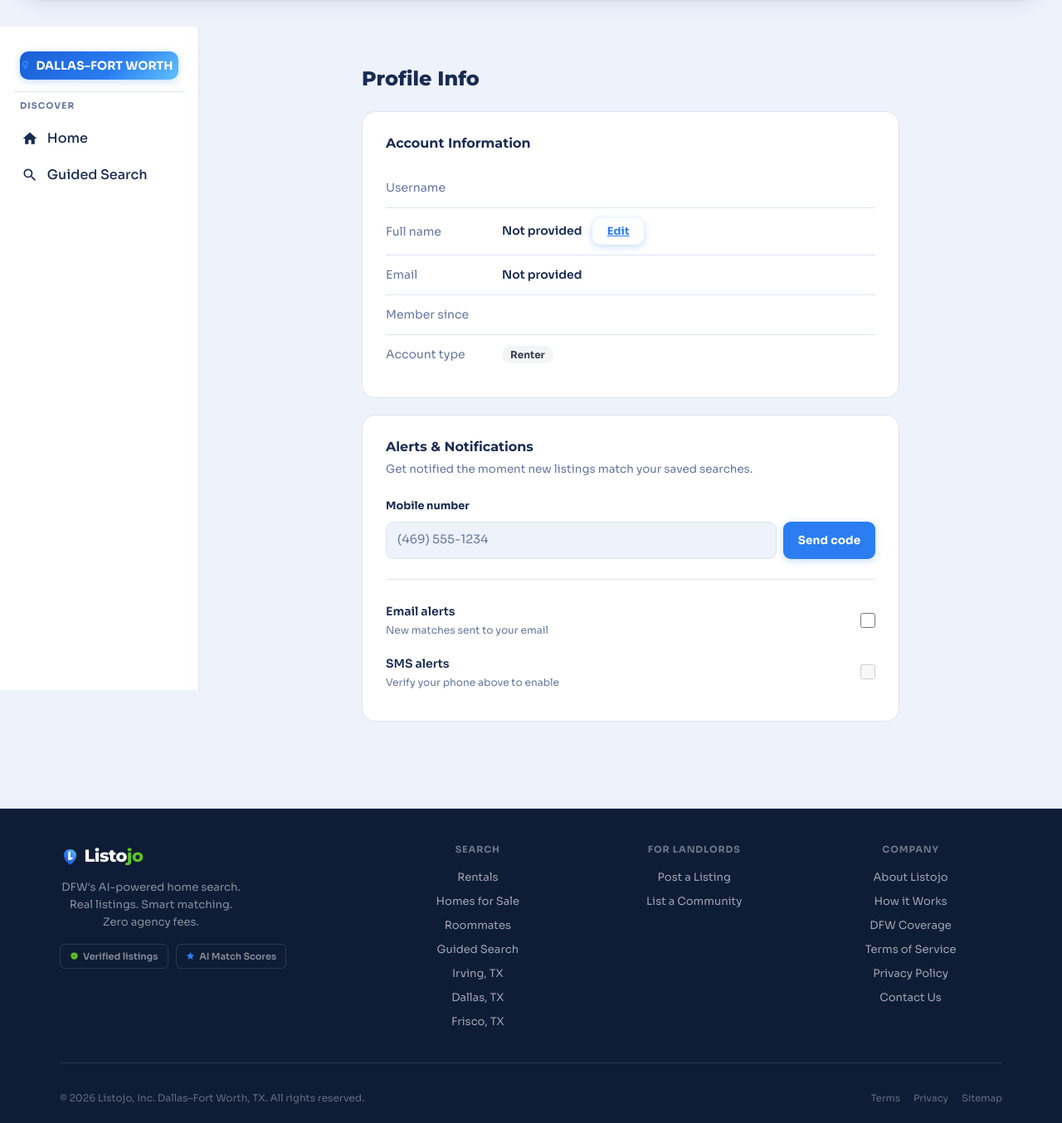
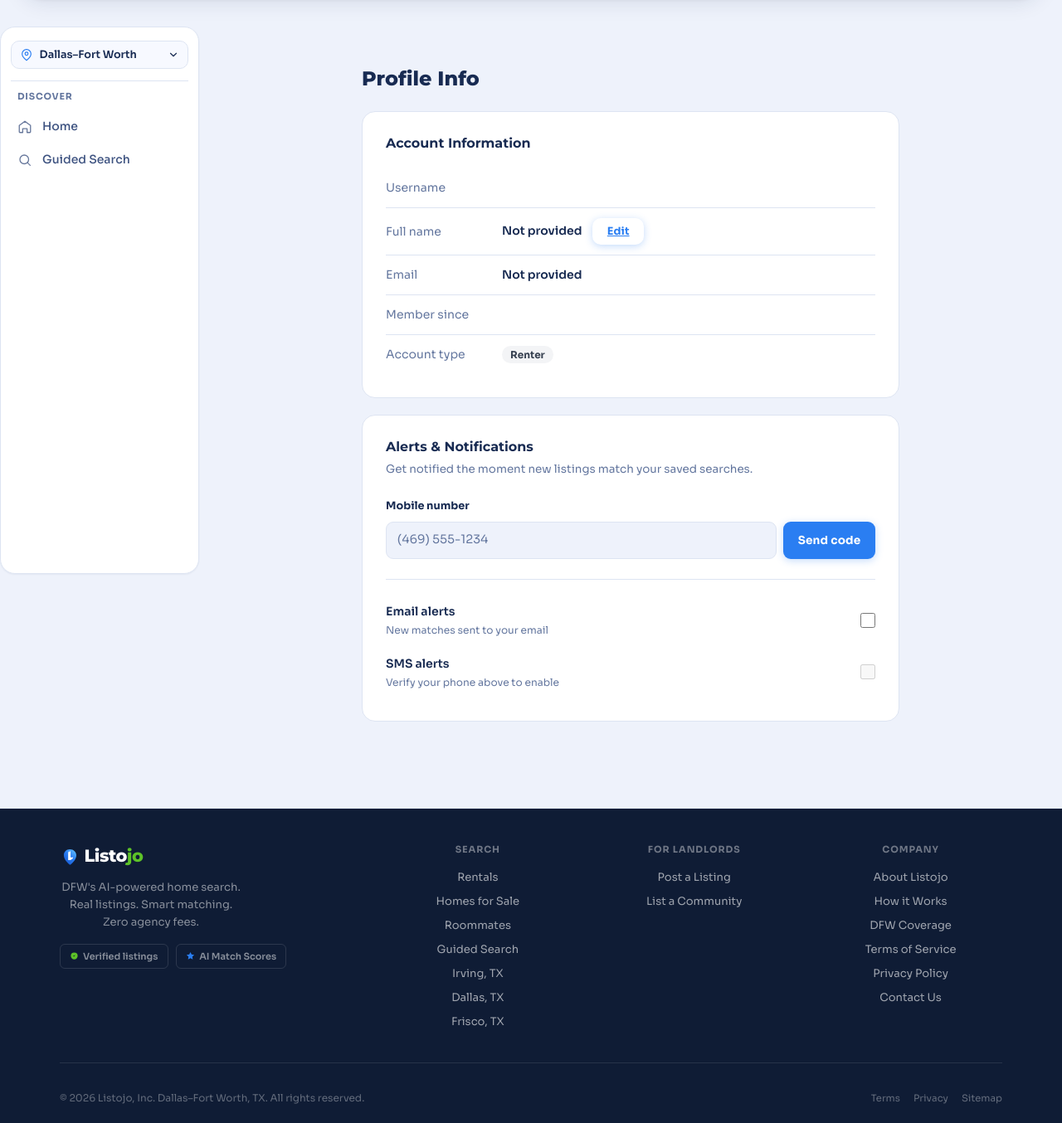
Before and after one commit to saichand003/listojo, a Django app: template templates/accounts/profile.html in a window 1280 px wide. Shown: the part 92-1446 px from the top of the page at 83% size. Run offline with Django 5.2, Linux system fonts and the light colour scheme; the template is opened without the code that fills it, so the values that code supplies are empty.

Commit message:
style(design): FINDING-005 — rebuild the left sidebar
Height. The column was height:100vh with position:sticky top:0, but it starts
124px down the page under the floating topbar, so it overflowed the viewport by
exactly that much: the user block, Profile settings and Sign out sat permanently
below the fold, reachable only via a 4px scrollbar most people would not notice.
It is now content-height, bounded by the space actually left under the topbar
(--topbar-h), so the whole nav and the footer fit one screen. dvh rather than vh
so a collapsing mobile URL bar does not reintroduce the overflow, and
overscroll-behavior:contain so reaching the end does not scroll the page.

Density. 16px labels on 42px rows gave a 12-item nav the density of a marketing
menu. 14px on 36px rows, with section gaps at 20px instead of 28px, is what lets
the full nav plus the user block fit a 13in laptop.

Active state. Was a pale tint only. Adds the 3px left rail that app sidebars use,
because it is readable in peripheral vision: you can see where you are without
looking straight at the nav.

Icons. The column mixed 68 filled Material glyphs with stroked Feather icons at
four stroke widths, and ran four icon sizes (20px nav, 18px footer, 13px and 10px
in the city switcher). Filled icons read heavier than stroked at the same size, so
the nav appeared to have two tiers of importance that meant nothing. All 13 nav
icons plus the two switcher icons are now one stroked set, 1.75 stroke, 18px.

City switcher. It is a <button> and was not in the global button rule's :not()
list, so it inherited the primary gradient: a context selector rendered as a
saturated blue pill that shouted louder than the active nav item. That rule's
exclusion list was the established pattern here, so it joins it, and the control
is restyled as quiet chrome that reads as a dropdown.

Surface. Sidebar and content cards were both --surface, so the column read as
another card rather than as the app frame; it is now a rounded panel with a soft
edge. Its dark override was a hardcoded #111827 that did not match --surface
(#101D35), leaving it a different dark from every surface beside it.

Section labels raised from 10.5px, the smallest type in the product, to 11px,
with tracking dropped from .1em to .07em.

Co-Authored-By: Claude Opus 5 <noreply@anthropic.com>

```diff
--- a/listojo/context_processors.py
+++ b/listojo/context_processors.py
@@ -4,7 +4,7 @@ from django.conf import settings
 
 def ui_asset_version(request):
     return {
-        'UI_ASSET_VERSION': os.getenv('UI_ASSET_VERSION', '2026-09-21-06'),
+        'UI_ASSET_VERSION': os.getenv('UI_ASSET_VERSION', '2026-09-21-09'),
     }
 
 
--- a/static/styles.css
+++ b/static/styles.css
@@ -60,6 +60,12 @@
 
   /* One focus ring for the whole product. */
   --focus-ring: 0 0 0 2px var(--surface), 0 0 0 4px var(--primary);
+
+  /* Distance from the top of the viewport to the top of .site-body:
+     .site-topbar's 1.25rem top padding + the 72px .navbar + its 2rem
+     margin-bottom. The sidebar needs it to size itself so it does not
+     overflow the first screen. */
+  --topbar-h: 124px;
 }
 
 :root.dark {
@@ -195,63 +201,121 @@ p { line-height: 1.65; }
   max-width: 240px;
   flex-shrink: 0;
   background: var(--surface);
-  padding: 1.5rem 1rem 1rem;
+  padding: var(--sp-4) var(--sp-3) var(--sp-3);
   position: sticky;
-  top: 0;
-  height: 100vh;
+  /* Was top:0 with height:100vh. The sidebar starts 124px down the page
+     (below the floating topbar), so a full-viewport height overflowed the
+     screen by exactly that much and the bottom of the column — the user
+     block, Profile settings and Sign out — sat permanently below the fold.
+     Content height with a bounded max fixes it: the column is as tall as its
+     items, and only scrolls internally on genuinely short viewports.
+     dvh rather than vh so the mobile URL bar collapsing does not overflow it. */
+  top: var(--sp-3);
+  height: auto;
+  /* Bounded by the space actually left under the topbar on the first screen,
+     not by the full viewport: the column starts --topbar-h down the page, so
+     sizing it to 100dvh is what pushed its bottom off screen. */
+  max-height: calc(100dvh - var(--topbar-h) - var(--sp-4));
   overflow-y: auto;
+  /* Reaching the end of the sidebar should not start scrolling the page. */
+  overscroll-behavior: contain;
   display: flex;
   flex-direction: column;
   gap: 0;
-  border-right: 1px solid var(--border);
+  /* The sidebar and the content cards were both --surface, so the column read
+     as another card rather than as the app frame. A rounded panel with a soft
+     edge separates the chrome from the content it navigates. */
+  border: 1px solid var(--border);
+  border-radius: var(--r);
+  box-shadow: var(--shadow-xs);
   z-index: 100;
 }
-:root.dark .app-sidebar { background: #111827; }
+:root.dark .app-sidebar {
+  /* Was a hardcoded #111827, the one dark override the sidebar had, which did
+     not match --surface (#101D35) and left the column a different dark from
+     every surface beside it. */
+  background: var(--surface);
+}
 
 .app-sidebar::-webkit-scrollbar { width: 4px; }
 .app-sidebar::-webkit-scrollbar-track { background: transparent; }
 .app-sidebar::-webkit-scrollbar-thumb { background: rgba(0,0,0,.1); border-radius: 4px; }
 
-.sb-section { margin-bottom: 1.75rem; }
+/* Was 1.75rem (28px). With 11 links, three section labels, the city switcher
+   and the footer, that ran the column to ~650px and pushed the footer off
+   screen on a 13in laptop. */
+.sb-section { margin-bottom: var(--sp-5); }
 
 .sb-label {
-  font-size: 10.5px;
+  /* Was 10.5px, the smallest type in the product, sitting directly above
+     16px links: a 1.52x jump that read as two unrelated components. */
+  font-size: 11px;
   font-weight: 700;
   color: var(--muted);
   text-transform: uppercase;
-  letter-spacing: .1em;
-  padding: 0 .5rem;
-  margin-bottom: .6rem;
+  /* Tracking is size-specific. Small uppercase text needs positive tracking
+     to stay legible, but .1em at this size was pulling the words apart. */
+  letter-spacing: .07em;
+  padding: 0 var(--sp-2);
+  margin-bottom: var(--sp-2);
   display: block;
 }
 
 .sb-link {
-  display: flex;
-  align-items: center;
-  gap: .65rem;
-  padding: .5rem .65rem;
-  color: var(--text);
+  position: relative;
+  display: flex;
+  align-items: center;
+  gap: var(--sp-3);
+  /* 1rem/16px labels on 42px rows gave a 12-item nav the density of a
+     marketing menu. Enterprise ILS sidebars (CoStar, Apartments.com's manager
+     portal) run ~14px on ~36px rows, which is what lets the whole nav plus the
+     user block fit one screen. */
+  padding: var(--sp-2) var(--sp-2);
+  min-height: 36px;
+  color: var(--text-2);
   text-decoration: none;
-  font-size: 1rem;
+  font-size: .875rem;
   font-weight: 500;
-  border-radius: 8px;
-  transition: background .15s, color .15s;
-  margin-bottom: 2px;
-}
-.sb-link:hover { background: var(--surface-2); }
+  border-radius: var(--r-sm);
+  transition: background var(--dur-fast) var(--ease-out),
+              color      var(--dur-fast) var(--ease-out);
+  margin-bottom: 1px;
+}
+@media (hover: hover) and (pointer: fine) {
+  .sb-link:hover { background: var(--surface-2); color: var(--text); }
+}
 .sb-link.sb-active {
   color: var(--primary);
   background: rgba(42,126,242,.09);
   font-weight: 600;
 }
+/* The active item was distinguished only by a pale tint. A left rail is the
+   convention for app sidebars because it is readable in peripheral vision,
+   so you can see where you are without looking directly at the nav. */
+.sb-link.sb-active::before {
+  content: '';
+  position: absolute;
+  left: calc(var(--sp-3) * -1);
+  top: 50%;
+  transform: translateY(-50%);
+  width: 3px;
+  height: 18px;
+  border-radius: 0 3px 3px 0;
+  background: var(--primary);
+}
 .sb-icon {
-  width: 20px;
-  height: 20px;
+  /* Was 20px for nav links but 18px for Profile/Sign out and 13px/10px in the
+     city switcher: four icon sizes in one 240px column. */
+  width: 18px;
+  height: 18px;
   flex-shrink: 0;
   display: flex;
   align-items: center;
   justify-content: center;
-}
+  opacity: .78;
+}
+.sb-link.sb-active .sb-icon { opacity: 1; }
+.sb-icon svg { width: 18px; height: 18px; }
 .sb-icon svg { display: block; }
 .sb-badge {
   margin-left: auto;
@@ -481,7 +545,7 @@ p { line-height: 1.65; }
 .nav-text-btn:hover { background: rgba(42,126,242,.08); color: var(--primary); }
 
 /* ── BUTTONS ────────────────────────────────────────────────── */
-.button, button:not(.nav-text-btn):not(.fav-btn):not(.search-tag-remove):not(.save-pill):not(.tag-input-chip-remove):not(.img-preview-remove):not(.lightbox-close):not(.lightbox-prev):not(.lightbox-next):not(.thumb-nav):not(.lj-tile):not(.lj-collage-nav):not(.lj-collage-count):not(.lb-thumb):not(.quality-chip):not(.fmm-trigger):not(.fmm-opt):not(.fmm-cat-card):not(.fmm-choice-card):not(.fmm-prop-card):not(.fmm-skip-link):not(.fmm-next):not(.fmm-submit):not(.fmm-tag):not(.cl-unit-tab):not(.cl-amenity-btn) {
+.button, button:not(.nav-text-btn):not(.fav-btn):not(.search-tag-remove):not(.save-pill):not(.tag-input-chip-remove):not(.img-preview-remove):not(.lightbox-close):not(.lightbox-prev):not(.lightbox-next):not(.thumb-nav):not(.lj-tile):not(.lj-collage-nav):not(.lj-collage-count):not(.lb-thumb):not(.quality-chip):not(.fmm-trigger):not(.fmm-opt):not(.fmm-cat-card):not(.fmm-choice-card):not(.fmm-prop-card):not(.fmm-skip-link):not(.fmm-next):not(.fmm-submit):not(.fmm-tag):not(.cl-unit-tab):not(.cl-amenity-btn):not(.sb-city-btn):not(.sb-city-locate) {
   display: inline-flex;
   align-items: center;
   justify-content: center;
@@ -503,7 +567,7 @@ p { line-height: 1.65; }
   overflow: hidden;
 }
 /* Button shine sweep */
-.button::after, button:not(.nav-text-btn):not(.fav-btn):not(.search-tag-remove):not(.save-pill):not(.tag-input-chip-remove):not(.img-preview-remove):not(.lightbox-close):not(.lightbox-prev):not(.lightbox-next):not(.thumb-nav):not(.lj-tile):not(.lj-collage-nav):not(.lj-collage-count):not(.lb-thumb):not(.quality-chip):not(.fmm-trigger):not(.fmm-opt):not(.fmm-cat-card):not(.fmm-choice-card):not(.fmm-prop-card):not(.fmm-skip-link):not(.fmm-next):not(.fmm-submit):not(.fmm-tag):not(.cl-unit-tab):not(.cl-amenity-btn)::after {
+.button::after, button:not(.nav-text-btn):not(.fav-btn):not(.search-tag-remove):not(.save-pill):not(.tag-input-chip-remove):not(.img-preview-remove):not(.lightbox-close):not(.lightbox-prev):not(.lightbox-next):not(.thumb-nav):not(.lj-tile):not(.lj-collage-nav):not(.lj-collage-count):not(.lb-thumb):not(.quality-chip):not(.fmm-trigger):not(.fmm-opt):not(.fmm-cat-card):not(.fmm-choice-card):not(.fmm-prop-card):not(.fmm-skip-link):not(.fmm-next):not(.fmm-submit):not(.fmm-tag):not(.cl-unit-tab):not(.cl-amenity-btn):not(.sb-city-btn):not(.sb-city-locate)::after {
   content: '';
   position: absolute;
   top: 0; left: -75%;
@@ -513,14 +577,14 @@ p { line-height: 1.65; }
   transition: left .55s ease;
   pointer-events: none;
 }
-.button:hover::after, button:not(.nav-text-btn):not(.fav-btn):not(.search-tag-remove):not(.save-pill):not(.tag-input-chip-remove):not(.img-preview-remove):not(.lightbox-close):not(.lightbox-prev):not(.lightbox-next):not(.thumb-nav):not(.lj-tile):not(.lj-collage-nav):not(.lj-collage-count):not(.lb-thumb):not(.quality-chip):not(.fmm-trigger):not(.fmm-opt):not(.fmm-cat-card):not(.fmm-choice-card):not(.fmm-prop-card):not(.fmm-skip-link):not(.fmm-next):not(.fmm-submit):not(.fmm-tag):not(.cl-unit-tab):not(.cl-amenity-btn):hover::after { left: 140%; }
-
-.button:hover, button:not(.nav-text-btn):not(.fav-btn):not(.search-tag-remove):not(.save-pill):not(.tag-input-chip-remove):not(.img-preview-remove):not(.lightbox-close):not(.lightbox-prev):not(.lightbox-next):not(.thumb-nav):not(.lj-tile):not(.lj-collage-nav):not(.lj-collage-count):not(.lb-thumb):not(.quality-chip):not(.fmm-trigger):not(.fmm-opt):not(.fmm-cat-card):not(.fmm-choice-card):not(.fmm-prop-card):not(.fmm-skip-link):not(.fmm-next):not(.fmm-submit):not(.fmm-tag):not(.cl-unit-tab):not(.cl-amenity-btn):hover {
+.button:hover::after, button:not(.nav-text-btn):not(.fav-btn):not(.search-tag-remove):not(.save-pill):not(.tag-input-chip-remove):not(.img-preview-remove):not(.lightbox-close):not(.lightbox-prev):not(.lightbox-next):not(.thumb-nav):not(.lj-tile):not(.lj-collage-nav):not(.lj-collage-count):not(.lb-thumb):not(.quality-chip):not(.fmm-trigger):not(.fmm-opt):not(.fmm-cat-card):not(.fmm-choice-card):not(.fmm-prop-card):not(.fmm-skip-link):not(.fmm-next):not(.fmm-submit):not(.fmm-tag):not(.cl-unit-tab):not(.cl-amenity-btn):not(.sb-city-btn):not(.sb-city-locate):hover::after { left: 140%; }
+
+.button:hover, button:not(.nav-text-btn):not(.fav-btn):not(.search-tag-remove):not(.save-pill):not(.tag-input-chip-remove):not(.img-preview-remove):not(.lightbox-close):not(.lightbox-prev):not(.lightbox-next):not(.thumb-nav):not(.lj-tile):not(.lj-collage-nav):not(.lj-collage-count):not(.lb-thumb):not(.quality-chip):not(.fmm-trigger):not(.fmm-opt):not(.fmm-cat-card):not(.fmm-choice-card):not(.fmm-prop-card):not(.fmm-skip-link):not(.fmm-next):not(.fmm-submit):not(.fmm-tag):not(.cl-unit-tab):not(.cl-amenity-btn):not(.sb-city-btn):not(.sb-city-locate):hover {
   opacity: .93;
   transform: translateY(-1px);
   box-shadow: 0 6px 22px rgba(42,126,242,.38);
 }
-.button:active, button:not(.nav-text-btn):not(.fav-btn):not(.search-tag-remove):not(.save-pill):not(.tag-input-chip-remove):not(.img-preview-remove):not(.lightbox-close):not(.lightbox-prev):not(.lightbox-next):not(.thumb-nav):not(.lj-tile):not(.lj-collage-nav):not(.lj-collage-count):not(.lb-thumb):not(.quality-chip):not(.fmm-trigger):not(.fmm-opt):not(.fmm-cat-card):not(.fmm-choice-card):not(.fmm-prop-card):not(.fmm-skip-link):not(.fmm-next):not(.fmm-submit):not(.fmm-tag):not(.cl-unit-tab):not(.cl-amenity-btn):active { transform: none; box-shadow: 0 2px 8px rgba(42,126,242,.2); }
+.button:active, button:not(.nav-text-btn):not(.fav-btn):not(.search-tag-remove):not(.save-pill):not(.tag-input-chip-remove):not(.img-preview-remove):not(.lightbox-close):not(.lightbox-prev):not(.lightbox-next):not(.thumb-nav):not(.lj-tile):not(.lj-collage-nav):not(.lj-collage-count):not(.lb-thumb):not(.quality-chip):not(.fmm-trigger):not(.fmm-opt):not(.fmm-cat-card):not(.fmm-choice-card):not(.fmm-prop-card):not(.fmm-skip-link):not(.fmm-next):not(.fmm-submit):not(.fmm-tag):not(.cl-unit-tab):not(.cl-amenity-btn):not(.sb-city-btn):not(.sb-city-locate):active { transform: none; box-shadow: 0 2px 8px rgba(42,126,242,.2); }
 
 /* ── PRESS FEEDBACK & HOVER GATING ──────────────────────────────
    Touch devices have no hover, so the browser fakes one: the first tap
--- a/templates/base.html
+++ b/templates/base.html
@@ -55,9 +55,15 @@
     body.auth-fullscreen .app-content{ padding:0 !important; margin:0 !important; max-width:none !important; width:100% !important; }
 
     /* ── Sidebar city switcher ── */
-    .sb-city-switcher{position:relative;padding:.35rem .5rem .9rem;margin-bottom:.5rem;border-bottom:1px solid var(--border);}
-    .sb-city-btn{display:flex;align-items:center;gap:.4rem;width:100%;background:none;border:none;padding:0;cursor:pointer;font-size:.7rem;font-weight:700;color:var(--muted);letter-spacing:.04em;text-transform:uppercase;transition:color .15s;}
-    .sb-city-btn:hover{color:var(--primary);}
+    /* Market selector. It was inheriting the global primary-button gradient by
+       accident (it is a <button> and was not in that rule's :not() list), so a
+       context selector rendered as a saturated blue pill that shouted louder
+       than the active nav item below it. It is chrome: it states which market
+       you are browsing and lets you change it, so it reads as a quiet control
+       and lets the nav own the emphasis. */
+    .sb-city-switcher{position:relative;padding:0 0 .85rem;margin-bottom:.6rem;border-bottom:1px solid var(--border);}
+    .sb-city-btn{display:flex;align-items:center;gap:.5rem;width:100%;background:var(--surface-2);border:1px solid var(--border);border-radius:var(--r-sm);padding:.5rem .6rem;cursor:pointer;font-size:.8rem;font-weight:600;color:var(--text);letter-spacing:0;text-transform:none;font-family:inherit;text-align:left;transition:background var(--dur-fast) var(--ease-out),border-color var(--dur-fast) var(--ease-out);}
+    @media (hover:hover) and (pointer:fine){.sb-city-btn:hover{background:var(--surface);border-color:var(--border-2);}}
     .sb-city-btn svg:last-child{margin-left:auto;transition:transform .2s;}
     .sb-city-btn[aria-expanded="true"] svg:last-child{transform:rotate(180deg);}
     .sb-city-dropdown{position:absolute;top:calc(100% - .5rem);left:0;right:0;background:var(--surface,#fff);border:1.5px solid var(--border);border-radius:10px;box-shadow:0 8px 24px rgba(0,0,0,.12);z-index:200;padding:.5rem 0;min-width:170px;}
```
Also changed, not shown: other parts of templates/base.html (+20 -15 lines).
